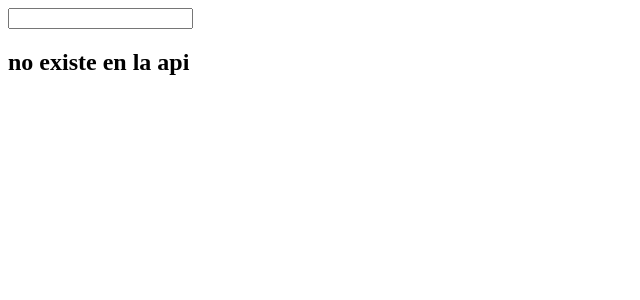
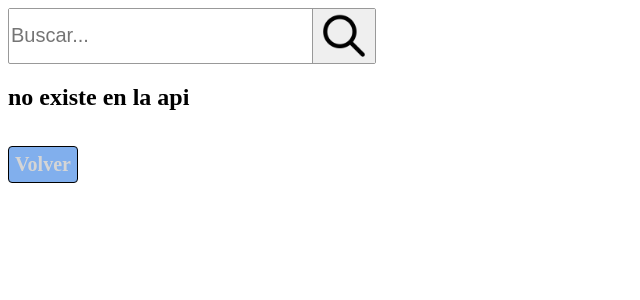
Before and after one commit to ShutUp-Pls/Sophia2-G1, a Next.js app: page /apicall/ApiCall in a window 1280 px wide. Shown: the top 300 px of the page, without its empty margins (0-640 px from the left). Built offline with nearby package versions, Linux system fonts and the light colour scheme.

Commit message:
estilito añadido

```diff
--- a/pages/apicall/ApiCall.js
+++ b/pages/apicall/ApiCall.js
@@ -1,15 +1,66 @@
 import { useState } from 'react'
 import { Formik, Form, Field } from 'formik'
+import styled from 'styled-components'
+import Link from 'next/link'
+import Image from 'next/image'
+const Div = styled.div`
+  border: 1px solid #000;
+  border-radius: 8px;
+  box-shadow: 2px 2px 2px rgba(0,0,0,0.3);
+  background-color: rgba(4,96,219,0.8);
+  width: 500px;
+  & li{
+    color:#F0FFFF;
+    list-style-type: none;
+    font-size: 30px;
+    font-style: italic;
+  }
+`
 
+const InputContainer = styled.div`
+  display: flex;
+  border: 1px solid #999;
+  border-radius: 2px;
+  max-width: 366px;
+  & input{
+    height: 50px;
+    width: 300px;
+    font-size: 20px;
+    border: none;
+  }
+`
+const StyledLink = styled.div`
+  display: inline-block;
+  padding: 6px 6px ;
+  margin-top: 15px;
+  border: 1px solid #000;
+  border-radius: 4px;
+  background-color:rgba(4,96,219,0.5);
+  cursor: pointer;
+  & a{
+    text-decoration: none;
+    font-size: 20px;
+    font-weight: 800;
+    color: #d5d5d5;
+  }
+`
+
+const Button = styled.button`
+
+ border: none;
+ height: 54px;
+ cursor: pointer;
+ border-left: 1px solid #999;
+ & img{
+   max-width: 50px;
+   max-height: 50px;
+ }
+`
 
 const ApiCall = () => {
   const [fetchName, setFetchName] = useState({})
   const [name, setName] = useState()
-  console.log(fetchName)
   let verification = Object.values(fetchName)
-  console.log(fetchName[0])
-  console.log(name)
-
 
   return (
     <div>
@@ -40,10 +91,30 @@ const ApiCall = () => {
         }}
       >
         <Form>
-          <Field name='search' />
+          <InputContainer>
+            <Field name='search' placeholder="Buscar..." />
+            <Button type='submit'><img src='../images/lens.png' /></Button>
+          </InputContainer>
         </Form>
       </Formik>
-      {verification["length"] === 0 ? <h2>{name} no existe en la api</h2> : <h2>{name} existe en la api</h2>}
+      {verification["length"] === 0 ? <h2>{name} no existe en la api</h2> :
+        <div>
+          <h2> Existe en la api</h2>
+          <Div>
+            <ul>
+              <li>Nombre: {verification[0].name}</li>
+              <li>Pais: {verification[0].country}</li>
+              <li>Profesion: {verification[0].profession}</li>
+              <li>Numero de menciones: {verification[0].mentions}</li>
+              <li>Sexo: {verification[0].gender}</li>
+              <li>Año: {verification[0].year}</li>
+            </ul>
+
+          </Div>
+        </div>}
+      <StyledLink>
+        <Link href="../">Volver</Link>
+      </StyledLink>
     </div>
   );
 }
```
Also changed, not shown: pages/index.js (+20 -1 lines), public/images/lens.png (added).
